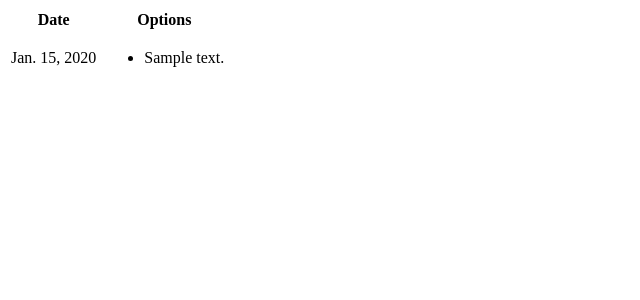
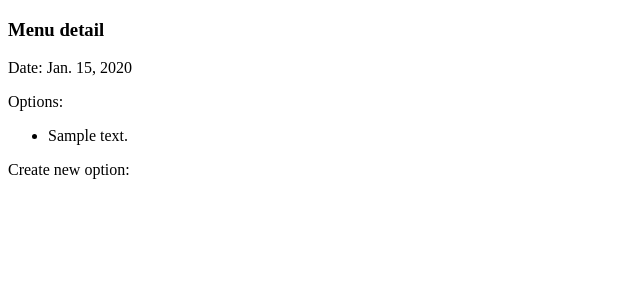
Before and after one commit to danielrc14/Backend-Test-Rojas, a Django app: page /menus/1/ in a window 1280 px wide. Shown: the top 300 px of the page, without its empty margins (0-640 px from the left). Run offline with Django 3.2, Linux system fonts and the light colour scheme; tables that the repository leaves empty hold one stand-in row (values such as "Sample post").

Commit message:
add: crud views for menus

```diff
--- a/backend_test/urls.py
+++ b/backend_test/urls.py
@@ -22,5 +22,5 @@ from .utils.healthz import healthz
 
 urlpatterns = [
     path("healthz", healthz, name="healthz"),
-    path("menus/", include('menus.urls')),
+    path("menus/", include('menus.urls', namespace='menus')),
 ]
--- a/menus/models.py
+++ b/menus/models.py
@@ -1,11 +1,15 @@
 from django.db import models
 from django.contrib.auth.models import User
+from django.urls import reverse
 
 
 # TODO: docstrings???
 
 class Menu(models.Model):
     date = models.DateField()
+
+    def get_absolute_url(self):
+        return reverse('menus:menu_detail', args=[str(self.id)])
 
 
 class MenuOption(models.Model):
--- /dev/null
+++ b/menus/templates/menus/menu_detail.html
@@ -0,0 +1,13 @@
+{% extends 'base.html' %}
+
+{% block content %}
+  <h3>Menu detail</h3>
+  <p>Date: {{object.date}}</p>
+  <p>Options:</p>
+  <ul>
+    {% for option in menu.options.all %}
+      <li>{{option.text}}</li>
+    {% endfor %}
+  </ul>
+  <p>Create new option:</p>
+{% endblock content %}
--- a/menus/templates/menus/menu_list.html
+++ b/menus/templates/menus/menu_list.html
@@ -1,6 +1,7 @@
 {% extends 'base.html' %}
 
 {% block content %}
+  <h3>Menus list</h3>
   <table>
     <tr>
       <th>Date<th>
--- a/menus/urls.py
+++ b/menus/urls.py
@@ -1,7 +1,11 @@
-from django.conf.urls import url
+from django.urls import path
 from . import views
 
 
+app_name = 'menus'
 urlpatterns = [
-    url(r'', views.MenuListView.as_view(), name='menu_list'),
+    path('', views.MenuListView.as_view(), name='menu_list'),
+    path('create/', views.MenuCreateView.as_view(), name='menu_create'),
+    path('<int:pk>/', views.MenuDetailView.as_view(), name='menu_detail'),
+    path('<int:pk>/update/', views.MenuUpdateView.as_view(), name='menu_update'),
 ]
--- a/menus/views.py
+++ b/menus/views.py
@@ -1,5 +1,10 @@
 # Django
 from django.views.generic.list import ListView
+from django.views.generic.detail import DetailView
+from django.views.generic.edit import (
+    CreateView,
+    UpdateView,
+)
 
 # Models
 from .models import (
@@ -14,9 +19,31 @@ class MenuListView(ListView):
     View for displaying a list of menus by date.
     """
     model = Menu
-    template_name = 'menus/menu_list.html'
     ordering = ['date']
 
     def get_queryset(self):
         queryset = super().get_queryset()
         return queryset.prefetch_related('options')
+
+
+class MenuDetailView(DetailView):
+    """
+    View for displaying the detail of a menu.
+    """
+    model = Menu
+
+
+class MenuCreateView(CreateView):
+    """
+    View for creating a menu.
+    """
+    model = Menu
+    fields = ['date']
+
+
+class MenuUpdateView(UpdateView):
+    """
+    View for updating a menu.
+    """
+    model = Menu
+    fields = ['date']
```
Also changed, not shown: menus/templates/menus/menu_form.html (added, +10 -0 lines).
